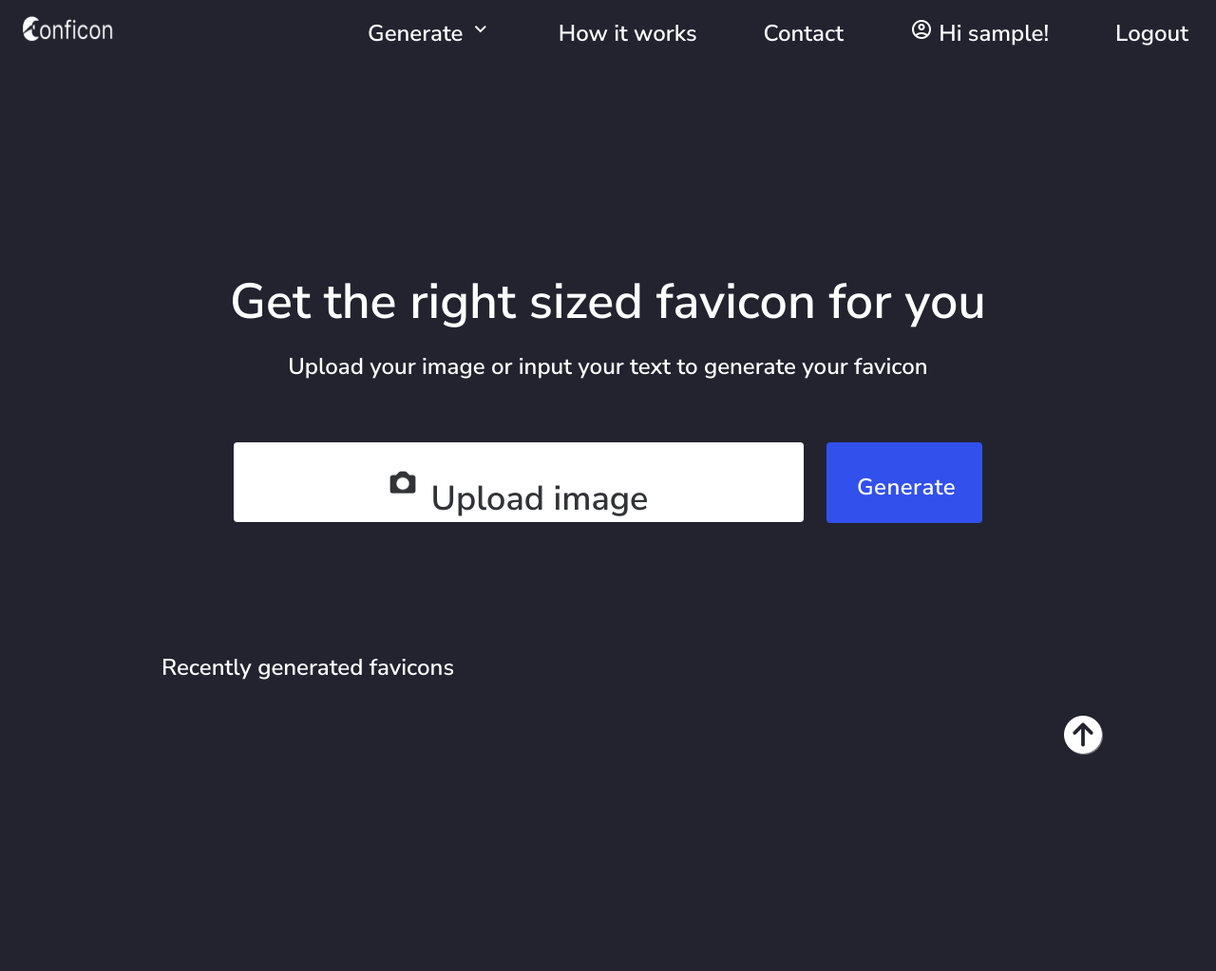
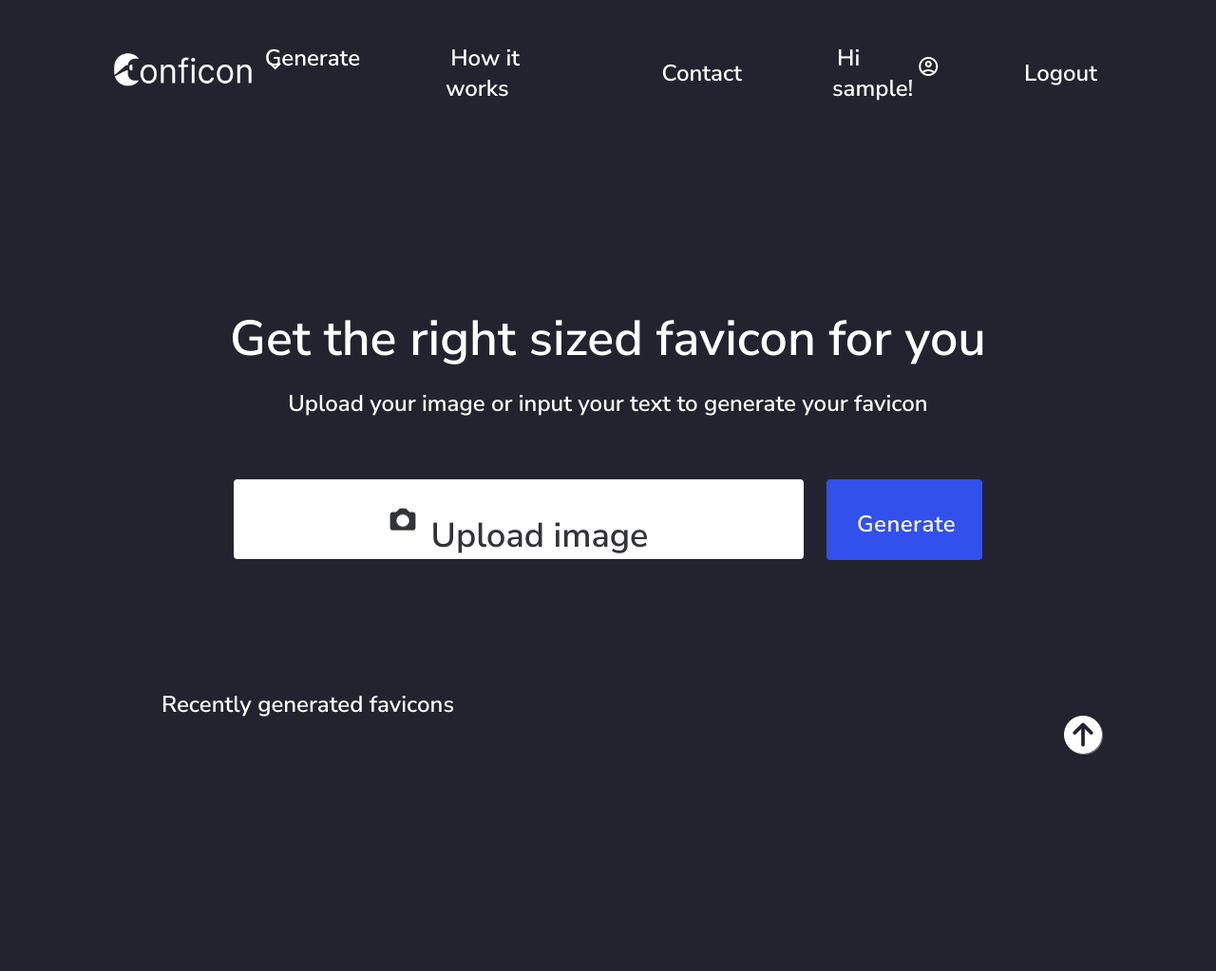
Before and after one commit to zuri-training/Favicon_gen-Team-68, a Django app: page / in a window 1280 px wide. Shown: the top 1023 px of the page at 95% size. Run offline with Django 4.2, Linux system fonts and the light colour scheme; the visitor is signed in with stand-in values (Sample User, id 1); data that the repository does not hold is empty; some libraries are stand-ins or nearby versions.

Commit message:
adjustments

```diff
--- a/static/css/header.css
+++ b/static/css/header.css
@@ -189,23 +189,36 @@ a {
 
 .nav-menu {
   display: flex;
-  justify-content: space-between;
+  flex-direction: row;
+  justify-content: center;
   align-items: center;
-  gap: 60px;
+  gap: 9em;
 }
 
-.nav-brand {
+/* .nav-brand {
   font-family: "inter", sans-serif;
   font-weight: 400;
   font-size: 2rem;
   width: 136px;
   height: 40px;
   display: flex;
+} */
+
+.navbar-sticky {
+  display: flex;
+  justify-content: space-between;
+  margin: 4.5em 12em 6em 12em;
+  align-items: center;
+}
+.navbar-right {
+  display: flex;
+  justify-content: space-evenly;
+
 }
 
 .logo-img {
-  width: 100px;
-  height: 30px;
+  width: 100%;
+  height: 1.7em;
 }
 
 .nav-link {
@@ -216,6 +229,15 @@ a {
   padding: 4px;
   border: 1px solid transparent;
 }
+#nav-generate {
+  position: relative;
+}
+.material-symbols-outlined {
+  position: absolute;
+  top: 23%;
+  left: 100%;
+}
+
 
 .nav-link:hover {
   padding: 4px;
@@ -364,6 +386,7 @@ a {
     line-height: 48px;
     display: flex;
   }
+
 
   .intro p {
     width: 364px;
--- a/templates/header.html
+++ b/templates/header.html
@@ -27,12 +27,15 @@
 <header class='main-header' id="Go_up">
 
     {% include 'copy.html' %}
-    <nav class="navbar sticky">
-        <a href="{% url 'home' %}" class="nav-brand" style="color: white;"><img src="{% static 'images/Frame 259.png' %}" alt="brand-logo" class="logo-img"><span></span> </a>
+    <nav class="navbar-sticky">
+        <div class="nav-brand">
+            <a href="{% url 'home' %}" style="color: white;"><img src="{% static 'images/Frame 259.png' %}" alt="brand-logo" class="logo-img"><span></span> </a>
+        </div>
 
+        <div class="navbar-menu">
             <ul class="nav-menu">
                 <li class="nav-item">
-                <a href="#" class="nav-link">Generate
+                    <a href="#" class="nav-link" id="nav-generate">Generate
                         <span class="material-symbols-outlined">
                             expand_more
                         </span>
@@ -85,10 +88,13 @@
                             </ul>
                         </div>
                 </li>
+
+                <div class="navbar-right">
                     <li class='nav-item'>
                         <a href="{% url 'logout' %}" class="nav-link">Logout</a>
                     </li>
                     {% else %}
+
                     <li class="nav-item">
                         <a href="{% url 'signup' %}" class="nav-link">Signup</a>
                     </li>
@@ -96,7 +102,10 @@
                         <a href="{% url 'login' %}" class="nav-link">Login</a>
                     </li>
                     {% endif %}
+                </div>
             </ul>
+        </div>
+
         <div class="hamburger" id="bar" onclick="myFunction()">
             <span class="bar"></span>
             <span class="bar"></span>
```
Lines whose indentation alone changed are shown as unchanged.
